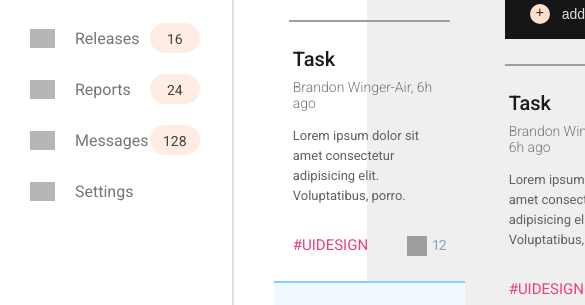
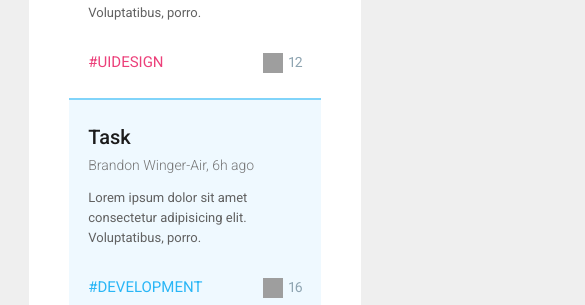
Before and after one commit to BrandonWingerAir/task-tracker-dashboard-page, a plain HTML site: page index.html in a window 390 px wide. Shown: the part 352-657 px from the top of the page, 585 px wide, since content can reach past the window. Drawn offline with Linux system fonts and the light colour scheme; grey boxes are pictures that could not be loaded.

Commit message:
initial mobile screen sizes responsive style

```diff
--- a/style.css
+++ b/style.css
@@ -484,3 +484,21 @@ footer a {
         margin: 2.5vw 0;
     }
 }
+
+@media screen and (max-width: 540px) {
+    nav, header {
+        display: none;
+    }
+
+    #app {
+        width: 85vw;
+        margin: 7vw auto 0;
+    }
+
+    section {
+        display: inline-block;
+        display: grid;
+        grid-template-columns: 1fr;
+        column-gap: 25px;
+    }
+}
```
